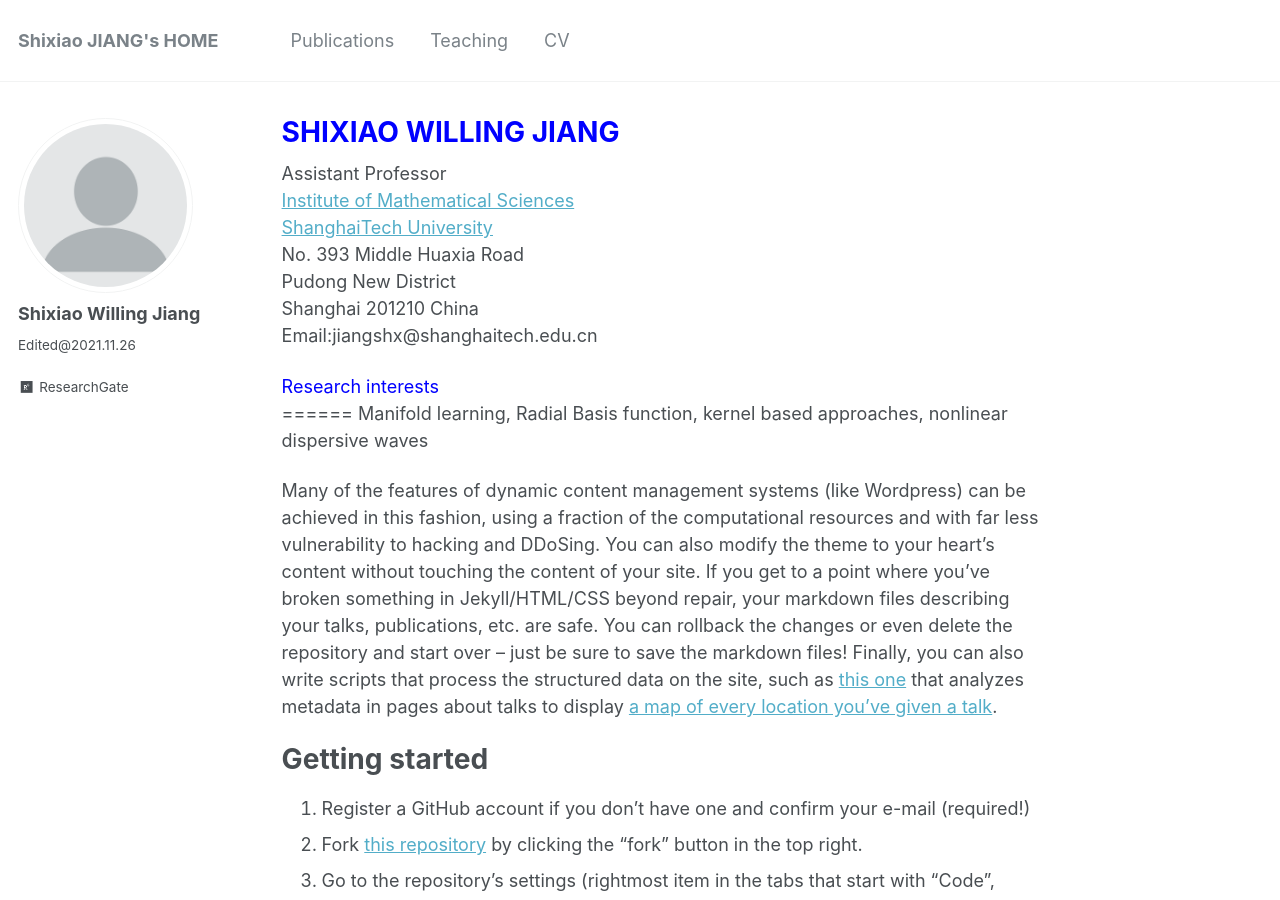
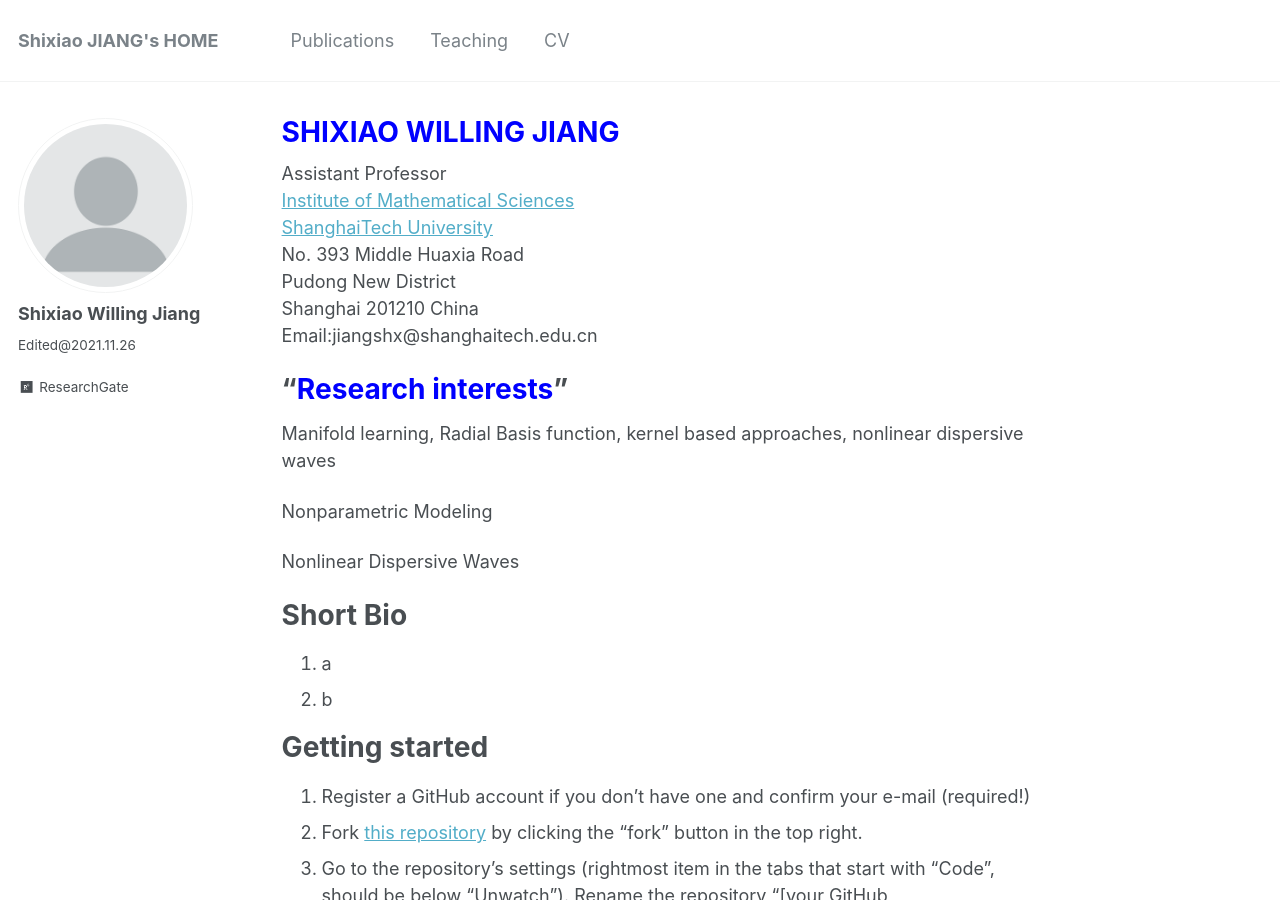
Before and after one commit to willingjiang/willingjiang.github.io, a Jekyll site: the page built from _pages/about.md, in a window 1280 px wide and 900 px high. Built offline with Jekyll 4.4.1, drawn with Linux system fonts in a browser that asks for light colours.

Commit message:
Update about.md

```diff
--- a/_pages/about.md
+++ b/_pages/about.md
@@ -16,11 +16,18 @@ Pudong New District
 Shanghai 201210 China
 Email:jiangshx@shanghaitech.edu.cn
 
-<font color=blue>Research interests</font>
+"<font color=blue>Research interests</font>"
 ======
 Manifold learning, Radial Basis function, kernel based approaches, nonlinear dispersive waves
 
-Many of the features of dynamic content management systems (like Wordpress) can be achieved in this fashion, using a fraction of the computational resources and with far less vulnerability to hacking and DDoSing. You can also modify the theme to your heart's content without touching the content of your site. If you get to a point where you've broken something in Jekyll/HTML/CSS beyond repair, your markdown files describing your talks, publications, etc. are safe. You can rollback the changes or even delete the repository and start over -- just be sure to save the markdown files! Finally, you can also write scripts that process the structured data on the site, such as [this one](https://github.com/academicpages/academicpages.github.io/blob/master/talkmap.ipynb) that analyzes metadata in pages about talks to display [a map of every location you've given a talk](https://academicpages.github.io/talkmap.html).
+Nonparametric Modeling
+
+Nonlinear Dispersive Waves
+
+Short Bio
+======
+1. a
+2. b
 
 Getting started
 ======
```
